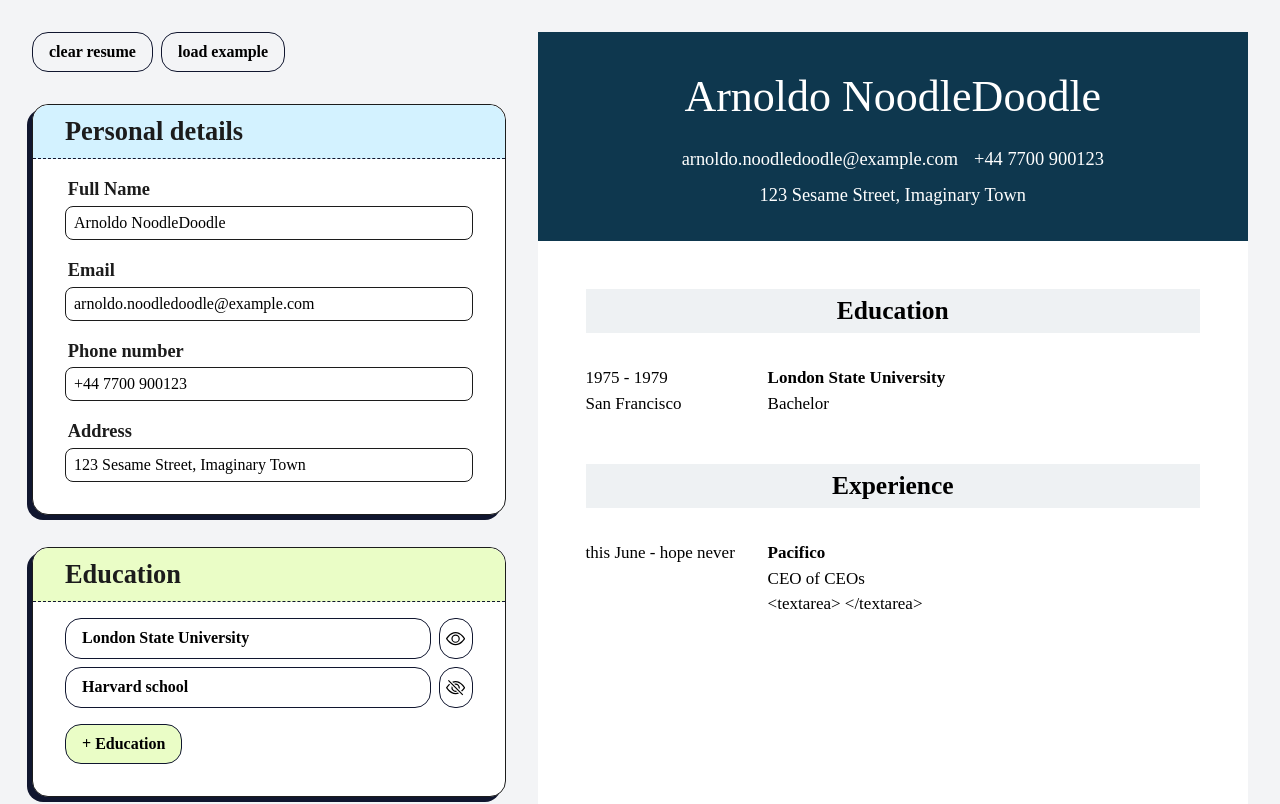
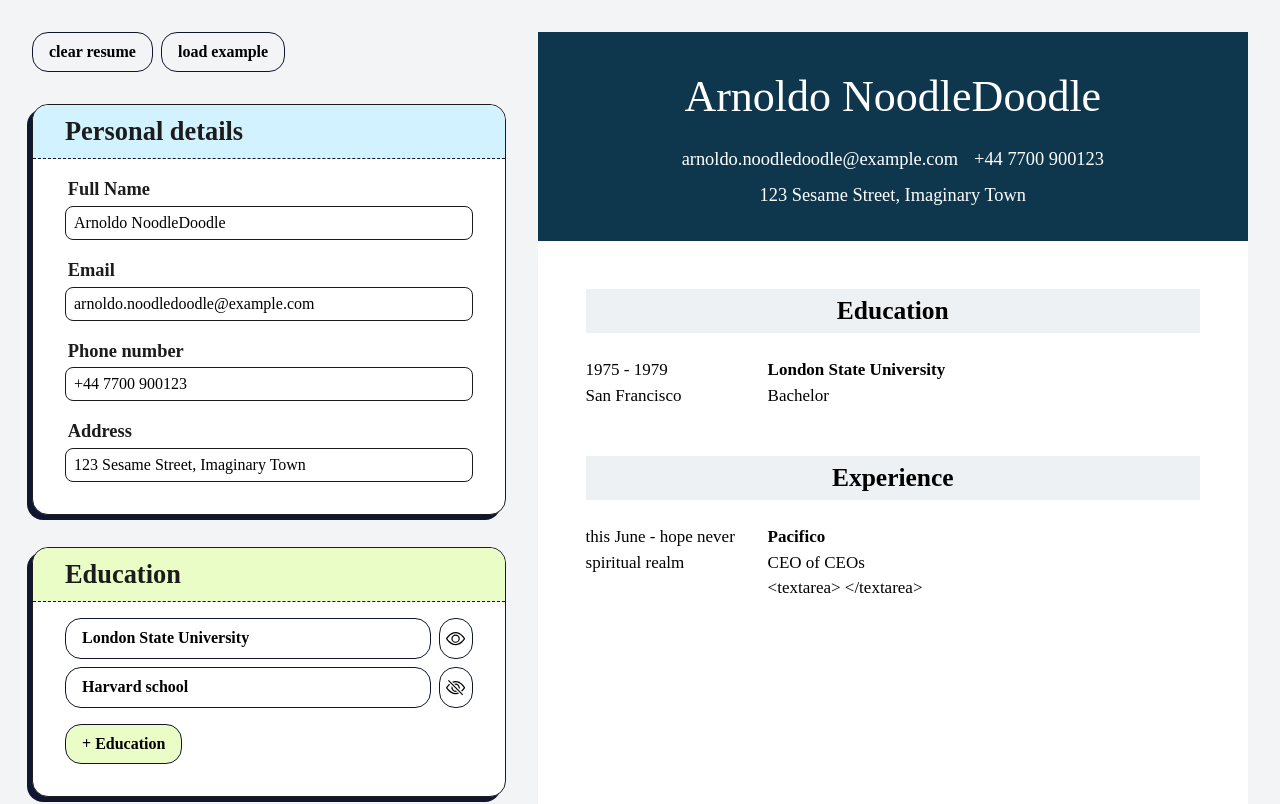
Before and after one commit to ils01/cv-application, a React (Vite) app: page / in a window 1280 px wide. Shown: the top 804 px of the page. Built offline with nearby package versions, Linux system fonts and the light colour scheme.

Commit message:
adjust paddings, input default values

```diff
--- a/src/App.jsx
+++ b/src/App.jsx
@@ -37,6 +37,7 @@ function App() {
             startDate: 'this June',
             endDate: 'hope never',
             description: '<textarea> </textarea>',
+            location: 'spiritual realm',
             visible: true
         }
     ]);
@@ -56,14 +57,14 @@ function App() {
         setAddress("123 Sesame Street, Imaginary Town");
         setEducations([{
             id: uuidv4(),
-            school: 'london state university',
+            school: 'London state university',
             degree: 'bachelor',
             startDate: '1975',
             endDate: '1979',
             location: 'San Francisco',
             visible: true
         },
-        { id: uuidv4(), school: 'harvard school', degree: 'major', visible: false }]);
+        { id: uuidv4(), school: 'Harvard school', startDate: 2019, endDate: 2022, location: 'Harvard', degree: 'major', visible: false }]);
         setExperiences([{
             id: uuidv4(),
             companyName: 'Pacifico',
--- a/src/styles/components/_out.scss
+++ b/src/styles/components/_out.scss
@@ -20,7 +20,7 @@
 
 	display: flex;
 	flex-direction: column;
-	gap: 2rem;
+	gap: 1.5rem;
 
 	> .out__title {
 		text-align: center;
--- a/src/styles/components/_root.scss
+++ b/src/styles/components/_root.scss
@@ -2,7 +2,7 @@
 
 body {
 	background-color: vars.$bg-light;
-	padding: 2rem 2rem 0 2rem;
+	padding: 2rem;
 }
 
 main {
```
